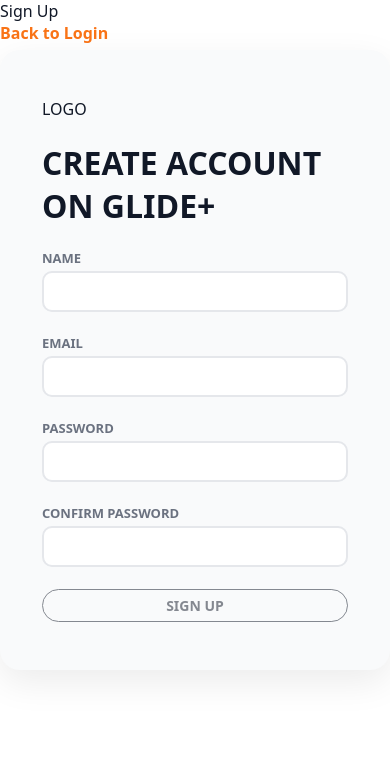
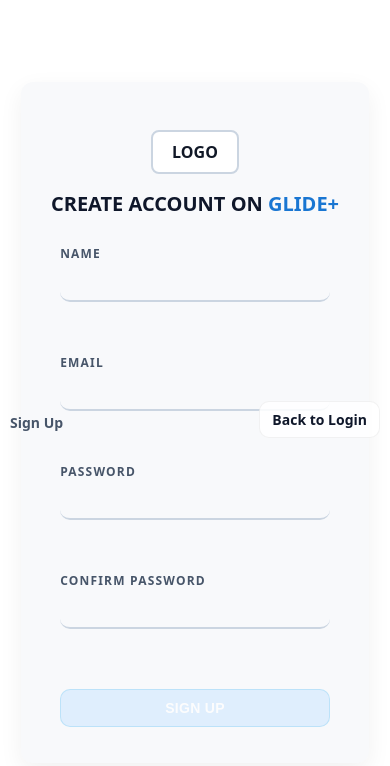
Before and after one commit to hannaberhanne/glide-capstone, a React (Vite) app in the folder frontend/: page /signup in a window 390 px wide. Shown: the top 766 px of the page. Built offline with nearby package versions, Linux system fonts and the light colour scheme; no server answers.

Commit message:
added mobil view + signup page css fix (in progress)

```diff
--- a/frontend/src/components/Layout.css
+++ b/frontend/src/components/Layout.css
@@ -46,25 +46,28 @@
 }
 
 /* === LOGIN BUTTON === */
-.login-btn {
+/* header-specific button (replaces .login-btn to avoid global overlap) */
+.header-btn {
   border: 1.5px solid #111827;
   border-radius: 999px;
   padding: 6px 16px;
   font-weight: 700;
-  transition: all 0.3s ease;
   background: transparent;
   color: #111827;
   cursor: pointer;
   font-size: 14px;
   font-family: inherit;
+  transition: all 0.3s ease;
+  text-decoration: none;
 }
 
-.login-btn:hover {
+.header-btn:hover {
   background: #f97316;
   color: #fff;
   border-color: #f97316;
 }
 
+
 /* === Push content down so it's not under navbar === */
 main {
   margin-top: 80px;
--- a/frontend/src/components/Layout.jsx
+++ b/frontend/src/components/Layout.jsx
@@ -35,11 +35,11 @@ export default function Layout() {
             <Link to="/planner">Planner</Link>
             <Link to="/dashboard">Dashboard</Link>
             {user ? (
-              <button onClick={handleLogout} className="login-btn">
+              <button onClick={handleLogout} className="header-btn">
                 Logout
               </button>
             ) : (
-              <Link to="/login" className="login-btn">
+              <Link to="/login" className="header-btn">
                 Log In
               </Link>
             )}
--- a/frontend/src/pages/HomePage.css
+++ b/frontend/src/pages/HomePage.css
@@ -165,13 +165,13 @@ body {
   font-weight: 700;
   font-size: 16px;
   line-height: 1;
-  color: var(--ink);                 /* make text visible */
+  color: var(--ink);
   background: var(--card);
   border: 1px solid rgba(0, 0, 0, 0.12);
   border-radius: 12px;
   box-shadow: 0 3px 10px rgba(0, 0, 0, 0.06);
   text-align: center;
-  text-decoration: none;             /* remove link underline */
+  text-decoration: none;
   display: inline-flex;
   align-items: center;
   justify-content: center;
@@ -184,3 +184,62 @@ body {
 .landing-footer {
   display: none !important;
 }
+
+/* mobil view */
+@media (max-width: 768px) {
+  .landing {
+    padding: 40px 10px;
+  }
+
+  .landing-topbar {
+    flex-direction: column;
+    gap: 10px;
+    width: 100%;
+    max-width: 100%;
+    text-align: center;
+  }
+
+  .landing-logo {
+    font-size: 22px;
+  }
+
+  .landing-date {
+    font-size: 14px;
+  }
+
+  .landing-hero h1 {
+    font-size: 26px;
+  }
+
+  .goals-grid {
+    flex-direction: column;
+    gap: 30px;
+  }
+
+  .goal-card {
+    width: 80%;
+    max-width: 320px;
+    height: 140px;
+    margin: 0 auto;
+  }
+
+  .landing-todo {
+    max-width: 100%;
+    margin-bottom: 40px;
+  }
+
+  .todo-text {
+    font-size: 16px;
+  }
+
+  .footer-btn {
+    min-width: auto;
+    width: 48%;
+    font-size: 14px;
+    padding: 10px 12px;
+  }
+
+  .landing-footer {
+    max-width: 100%;
+  }
+}
--- a/frontend/src/pages/LoginPage.css
+++ b/frontend/src/pages/LoginPage.css
@@ -99,3 +99,35 @@ button:disabled {
   font-weight: 700;
   cursor: pointer;
 }
+
+/* mobil view */
+@media (max-width: 768px) {
+  .login-container {
+    padding: 20px 10px;
+  }
+
+  .login-card {
+    width: 100%;
+    max-width: 95%;
+    padding: 32px 20px;
+    border-radius: 16px;
+  }
+
+  .login-header h1 {
+    font-size: 20px;
+  }
+
+  input {
+    font-size: 14px;
+    padding: 8px 10px;
+  }
+
+  button {
+    font-size: 14px;
+    padding: 10px;
+  }
+
+  .login-footer {
+    font-size: 13px;
+  }
+}
--- a/frontend/src/pages/PlannerPage.css
+++ b/frontend/src/pages/PlannerPage.css
@@ -66,24 +66,22 @@ body {
   display: flex;
   align-items: center;
   justify-content: center;
-  font-size: 20px;              /* makes arrow larger */
+  font-size: 20px;
   font-weight: 700;
   width: 38px;
   height: 38px;
-  border-radius: 50%;           /* circular button */
+  border-radius: 50%;
   background: rgba(255, 255, 255, 0.9);
   border: 1px solid rgba(0, 0, 0, 0.08);
   cursor: pointer;
   transition: 0.15s ease-in-out;
   color: var(--ink);
 }
-
 .ghost:hover {
   background: #e0f2fe;
   transform: translateY(-1px);
   border-color: rgba(14, 165, 233, 0.4);
 }
-
 .pill {
   border: 1px solid rgba(0, 0, 0, 0.1);
   background: #eef6ff;
@@ -155,9 +153,9 @@ body {
 }
 .date-num {
   font-weight: 800;
-  font-size: 16px;        /* slightly bigger */
-  color: var(--ink);      /* ensures it’s dark and readable */
-  background: rgba(255, 255, 255, 0.8); /* optional: subtle backdrop for visibility */
+  font-size: 16px;
+  color: var(--ink);
+  background: rgba(255, 255, 255, 0.8);
   padding: 2px 6px;
   border-radius: 6px;
 }
@@ -170,13 +168,13 @@ body {
   display: inline-flex;
   align-items: center;
   gap: 6px;
-  background: rgba(14, 165, 233, 0.1);  /* light blue tint for visibility */
+  background: rgba(14, 165, 233, 0.1);
   border: 1px solid rgba(14, 165, 233, 0.3);
   border-radius: 8px;
   padding: 4px 8px;
   font-size: 13px;
   font-weight: 700;
-  color: var(--ink);                     /* make text dark and readable */
+  color: var(--ink);
   white-space: nowrap;
   overflow: hidden;
   text-overflow: ellipsis;
@@ -187,7 +185,6 @@ body {
   border-radius: 999px;
   background: var(--accent);
 }
-
 .more {
   font-size: 12px;
   color: var(--muted);
@@ -245,13 +242,65 @@ body {
   font-weight: 600;
 }
 
-/* responsive */
-@media (max-width: 1000px) {
+/* mobil view */
+
+@media (max-width: 768px) {
   .planner {
     grid-template-columns: 1fr;
+    padding: 20px 12px 40px;
+    gap: 24px;
   }
+
+  .planner-header {
+    flex-direction: column;
+    align-items: center;
+    text-align: center;
+    gap: 10px;
+    margin-top: 20px;
+  }
+
+  .month {
+    font-size: 24px;
+  }
+
+  .nav-left {
+    gap: 8px;
+  }
+
   .nav-right {
-    flex-wrap: wrap;
-    justify-content: flex-end;
+    right: 0;
+    justify-content: center;
+  }
+
+  .calendar {
+    padding: 10px;
+  }
+
+  .weekdays {
+    font-size: 12px;
+  }
+
+  .day {
+    min-height: 80px;
+    font-size: 14px;
+  }
+
+  .day-details {
+    width: 100%;
+    padding: 14px;
+  }
+
+  .event-row {
+    grid-template-columns: 1fr;
+  }
+
+  .badge {
+    width: fit-content;
+    margin-bottom: 4px;
+  }
+
+  .primary {
+    width: 100%;
+    text-align: center;
   }
 }
--- a/frontend/src/pages/SignupPage.css
+++ b/frontend/src/pages/SignupPage.css
@@ -1,121 +1,179 @@
-/* frontend/src/pages/SignupPage.css */
+:root {
+  --ink: #0f172a;
+  --muted: #475569;
+  --card: #fff;
+  --frame: #f8f9fb;
+  --brand: #1976d2;
+}
 
+/* full-page layout */
 .login-wrap {
-    display: flex;
-    flex-direction: column;
-    align-items: center;
-    justify-content: center;
-    height: 100vh;
-    background: linear-gradient(135deg, #f4f7ff, #e9ecff);
-    font-family: "Inter", sans-serif;
+  min-height: 100vh;
+  background: #fff;
+  display: flex;
+  align-items: center;
+  justify-content: center;
+  padding: 24px;
+  font-family: system-ui, -apple-system, Segoe UI, Roboto, Helvetica, Arial;
+  color: var(--ink);
+  position: relative;
+}
+
+/* top links */
+.login-top {
+  position: absolute;
+  inset: 20px 24px auto 24px;
+  display: flex;
+  justify-content: space-between;
+  align-items: center;
+  color: var(--muted);
+  font-weight: 600;
+}
+
+.create-link {
+  text-decoration: none;
+  color: var(--ink);
+  background: rgba(255, 255, 255, 0.85);
+  border: 1px solid rgba(0, 0, 0, 0.05);
+  padding: 8px 12px;
+  border-radius: 10px;
+  font-weight: 700;
+}
+
+.create-link:hover {
+  background: #f1f5f9;
+}
+
+/* sign-up card */
+.login-card {
+  width: min(720px, 92vw);
+  background: var(--frame);
+  border-radius: 12px;
+  box-shadow: 0 8px 24px rgba(0, 0, 0, 0.06);
+  padding: 64px 40px 48px;
+  display: flex;
+  flex-direction: column;
+  align-items: center;
+  text-align: center;
+}
+
+/* logo circle */
+.logo-box {
+  width: 88px;
+  height: 44px;
+  border: 2px solid #cbd5e1;
+  color: #111827;
+  display: grid;
+  place-items: center;
+  font-weight: 800;
+  margin-bottom: 16px;
+  background: #fff;
+  border-radius: 8px;
+}
+
+/* heading */
+.login-title {
+  margin: 0 0 36px;
+  text-align: center;
+  font-weight: 900;
+  font-size: clamp(22px, 3vw, 28px);
+}
+
+.login-title span {
+  color: var(--brand);
+}
+
+/* form fields */
+.login-form {
+  width: min(420px, 90%);
+  display: grid;
+  gap: 24px;
+}
+
+.field {
+  display: grid;
+  gap: 6px;
+}
+
+.field-label {
+  font-size: 12px;
+  letter-spacing: 0.1em;
+  color: var(--muted);
+  font-weight: 700;
+  text-align: left;
+}
+
+.field-input {
+  border: none;
+  outline: none;
+  background: transparent;
+  padding: 6px 0;
+  font-size: 16px;
+  color: var(--ink);
+  border-bottom: 2px solid #cbd5e1;
+  transition: border-color 0.25s ease;
+}
+
+.field-input:focus {
+  border-color: var(--brand);
+}
+
+/* button */
+.login-btn {
+  margin-top: 8px;
+  padding: 12px 16px;
+  border-radius: 10px;
+  border: 1px solid rgba(14, 165, 233, 0.3);
+  background: #cfe7ff;
+  color: #fff;
+  font-weight: 800;
+  letter-spacing: 0.02em;
+  cursor: pointer;
+  transition: all 0.2s ease-in-out;
+  width: 100%;
+}
+
+.login-btn:enabled {
+  background: linear-gradient(180deg, #60a5fa, #3b82f6);
+  box-shadow: 0 3px 8px rgba(59, 130, 246, 0.3);
+}
+
+.login-btn:hover:enabled {
+  transform: translateY(-1px);
+  box-shadow: 0 5px 12px rgba(59, 130, 246, 0.4);
+}
+
+.login-btn:disabled {
+  opacity: 0.6;
+}
+
+/* responsive adjustments */
+@media (max-width: 768px) {
+  .login-wrap {
+    padding: 12px;
+  }
+
+  .login-card {
+    width: 100%;
+    padding: 48px 24px 36px;
   }
 
   .login-top {
-    position: absolute;
-    top: 2rem;
-    width: 90%;
-    display: flex;
-    justify-content: space-between;
-    font-size: 0.9rem;
-    color: #555;
-  }
-
-  .create-link {
-    color: #4a7bf7;
-    text-decoration: none;
-    font-weight: 500;
-  }
-
-  .create-link:hover {
-    text-decoration: underline;
-  }
-
-  .login-card {
-    background: #ffffff;
-    padding: 2.5rem 3rem;
-    border-radius: 1.25rem;
-    box-shadow: 0 4px 20px rgba(0, 0, 0, 0.1);
-    width: 380px;
-    text-align: center;
-  }
-
-  .logo-box {
-    background-color: #e6ecff;
-    border-radius: 50%;
-    width: 60px;
-    height: 60px;
-    display: flex;
-    align-items: center;
-    justify-content: center;
-    margin: 0 auto 1rem;
-    font-weight: bold;
-    color: #4a7bf7;
+    inset: 10px;
+    font-size: 14px;
   }
 
   .login-title {
-    font-size: 1.4rem;
-    margin-bottom: 2rem;
-    color: #333;
-    letter-spacing: 0.5px;
-  }
-
-  .login-title span {
-    color: #4a7bf7;
-  }
-
-  .login-form {
-    display: flex;
-    flex-direction: column;
-    gap: 1.25rem;
-  }
-
-  .field-label {
-    font-size: 0.8rem;
-    color: #666;
-    letter-spacing: 0.05em;
+    font-size: 20px;
+    margin-bottom: 28px;
   }
 
   .field-input {
-    width: 100%;
-    padding: 0.6rem;
-    font-size: 1rem;
-    border: none;
-    border-bottom: 1.5px solid #ccc;
-    outline: none;
-    background-color: transparent;
-    transition: border-color 0.3s ease;
-  }
-
-  .field-input:focus {
-    border-color: #4a7bf7;
+    font-size: 14px;
   }
 
   .login-btn {
-    margin-top: 1rem;
-    padding: 0.75rem;
-    border: none;
-    border-radius: 8px;
-    background-color: #4a7bf7;
-    color: white;
-    font-size: 1rem;
-    font-weight: 600;
-    cursor: pointer;
-    transition: background-color 0.3s ease, transform 0.1s ease;
+    font-size: 14px;
+    padding: 10px;
   }
-
-  .login-btn:hover {
-    background-color: #3a6be0;
-    transform: translateY(-1px);
-  }
-
-  .login-btn:disabled {
-    background-color: #a5bafc;
-    cursor: not-allowed;
-  }
-
-  @media (max-width: 480px) {
-    .login-card {
-      width: 90%;
-      padding: 2rem;
-    }
-  }
+}
--- a/frontend/src/pages/SignupPage.jsx
+++ b/frontend/src/pages/SignupPage.jsx
@@ -2,7 +2,7 @@ import { useState } from "react";
 import { Link, useNavigate } from "react-router-dom";
 import { createUserWithEmailAndPassword } from "firebase/auth";
 import { auth } from "../config/firebase.js";
-import "./LoginPage.css"; // reuse same styling
+import "./SignupPage.css";
 
 export default function SignupPage() {
   const nav = useNavigate();
```
Also changed, not shown: frontend/src/pages/DashboardPage.css (+135 -35 lines).
